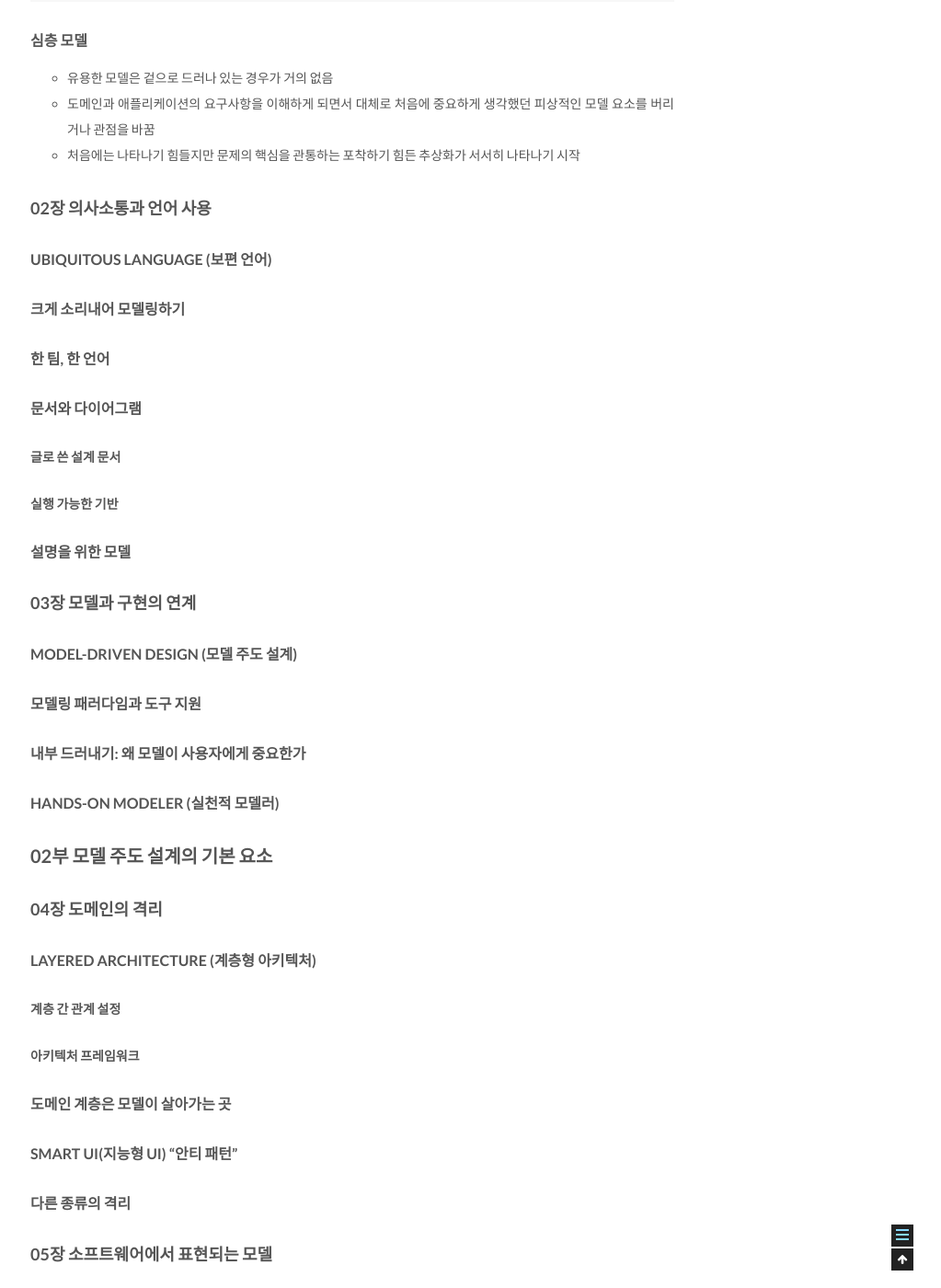
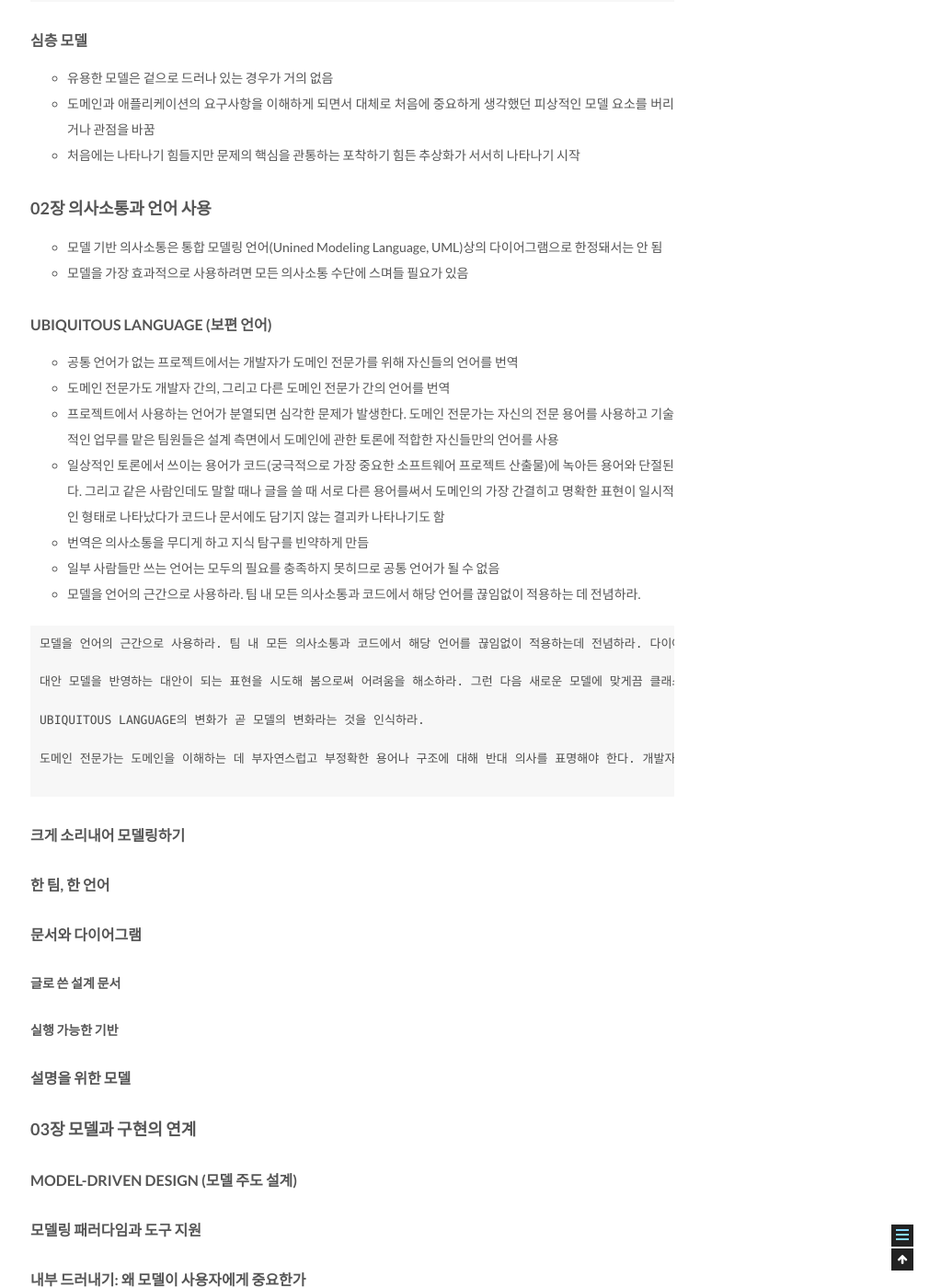
Before and after one commit to csj4032/csj4032.github.io, a Jekyll site: the page built from _posts/2018-02-21-도메인주도설계.md, in a window 1280 px wide and 1400 px high, scrolled down 4838 px. Shown: the whole window at 92% size, without its empty margins (257-1280 px from the left). Built offline with Jekyll 4.4.1, drawn with Linux system fonts in a browser that asks for light colours.

Commit message:
도메인 주도 설계 포스팅 수정

````diff
--- a/_posts/2018-02-21-도메인주도설계.md
+++ b/_posts/2018-02-21-도메인주도설계.md
@@ -115,8 +115,29 @@ public boolean isAllowed(Cargo calgo, Voyage voyage) {
 * 처음에는 나타나기 힘들지만 문제의 핵심을 관통하는 포착하기 힘든 추상화가 서서히 나타나기 시작
 
 ### 02장 의사소통과 언어 사용
+* 모델 기반 의사소통은 통합 모델링 언어(Unined Modeling Language, UML)상의 다이어그램으로 한정돼서는 안 됨
+* 모델을 가장 효과적으로 사용하려면 모든 의사소통 수단에 스며들 필요가 있음
 
 #### UBIQUITOUS LANGUAGE (보편 언어)
+* 공통 언어가 없는 프로젝트에서는 개발자가 도메인 전문가를 위해 자신들의 언어를 번역
+* 도메인 전문가도 개발자 간의, 그리고 다른 도메인 전문가 간의 언어를 번역
+* 프로젝트에서 사용하는 언어가 분열되면 심각한 문제가 발생한다. 도메인 전문가는 자신의 전문 용어를 사용하고 기술적인 업무를 맡은 팀원들은 설계 측면에서 도메인에 관한 토론에 적합한 자신들만의 언어를 사용
+* 일상적인 토론에서 쓰이는 용어가 코드(궁극적으로 가장 중요한 소프트웨어 프로젝트 산출물)에 녹아든 용어와 단절된다. 그리고 같은 사람인데도 말할 때나 글을 쓸 때 서로 다른 용어를써서 도메인의 가장 간결히고 명확한 표현이 일시적인 형태로 나타났다가 코드나 문서에도 담기지 않는 결괴카 나타나기도 함
+* 번역은 의사소통을 무디게 하고 지식 탐구를 빈약하게 만듬
+* 일부 사람들만 쓰는 언어는 모두의 필요를 충족하지 못히므로 공통 언어가 될 수 없음
+* 모델을 언어의 근간으로 사용하라. 팀 내 모든 의사소통과 코드에서 해당 언어를 끊임없이 적용하는 데 전념하라.
+
+```
+모델을 언어의 근간으로 사용하라. 팀 내 모든 의사소통과 코드에서 해당 언어를 끊임없이 적용하는데 전념하라. 다이어그램과 문서에서, 그리고 특히 말할 때 동일한 언어를 사용하라.
+
+대안 모델을 반영하는 대안이 되는 표현을 시도해 봄으로써 어려움을 해소하라. 그런 다음 새로운 모델에 맞게끔 클래스, 메서드, 모듈의 이름을 다시 지으면서 코드를 리팩터링하라. 일상적으로 쓰는 단어의 의미에 동의를 이끌어내는 것과 같은 방식으로 대화할 때 쓰는 용어의 혼란도 해결하라.
+
+UBIQUITOUS LANGUAGE의 변화가 곧 모델의 변화라는 것을 인식하라.
+
+도메인 전문가는 도메인을 이해하는 데 부자연스럽고 부정확한 용어나 구조에 대해 반대 의사를 표명해야 한다. 개발자는 설계를 어렵게 만드는 모호함과 불일치를 찾아내는 데 촉각을 곤두세워야 한다.
+
+```
+
 
 #### 크게 소리내어 모델링하기
 
````
